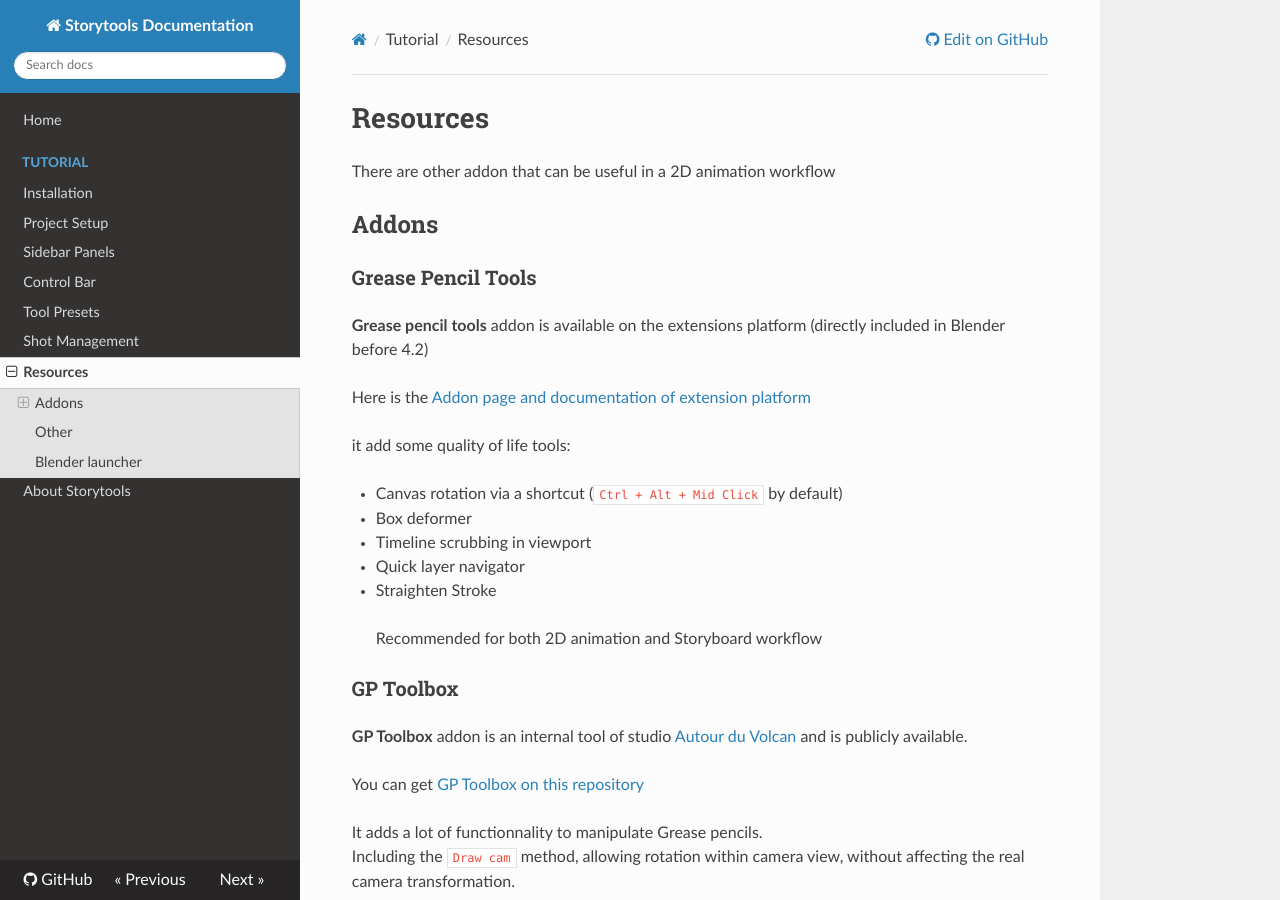
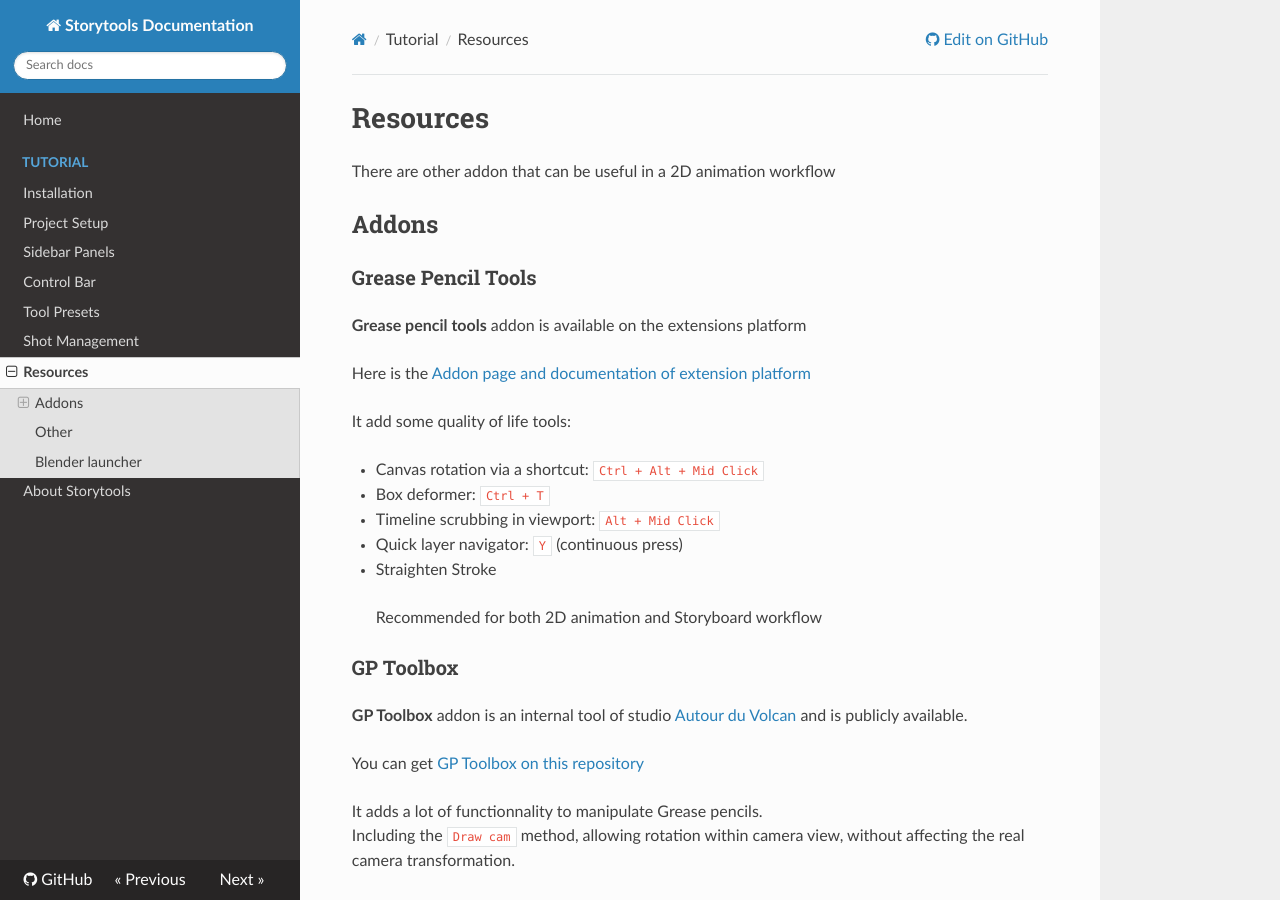
Before and after one commit to Pullusb/storytools-docs, an MkDocs documentation site: the page built from docs/tutorial/resources.md, in a window 1280 px wide and 900 px high. Built offline with MkDocs 1.6.1, drawn with Linux system fonts in a browser that asks for light colours; nearby versions of some CDN libraries.

Commit message:
improve resource page

```diff
--- a/docs/tutorial/resources.md
+++ b/docs/tutorial/resources.md
@@ -6,16 +6,16 @@ There are other addon that can be useful in a 2D animation workflow
 
 ### Grease Pencil Tools
 
-**Grease pencil tools** addon is available on the extensions platform (directly included in Blender before 4.2)
+**Grease pencil tools** addon is available on the extensions platform
 
 Here is the [Addon page and documentation of extension platform](https://extensions.blender.org/add-ons/grease-pencil-tools/)
 
-it add some quality of life tools:
+It add some quality of life tools:
 
-- Canvas rotation via a shortcut (`Ctrl + Alt + Mid Click` by default)
-- Box deformer
-- Timeline scrubbing in viewport
-- Quick layer navigator
+- Canvas rotation via a shortcut: `Ctrl + Alt + Mid Click`
+- Box deformer: `Ctrl + T`
+- Timeline scrubbing in viewport: `Alt + Mid Click`
+- Quick layer navigator: `Y` (continuous press)
 - Straighten Stroke
 
 > Recommended for both 2D animation and Storyboard workflow
```
